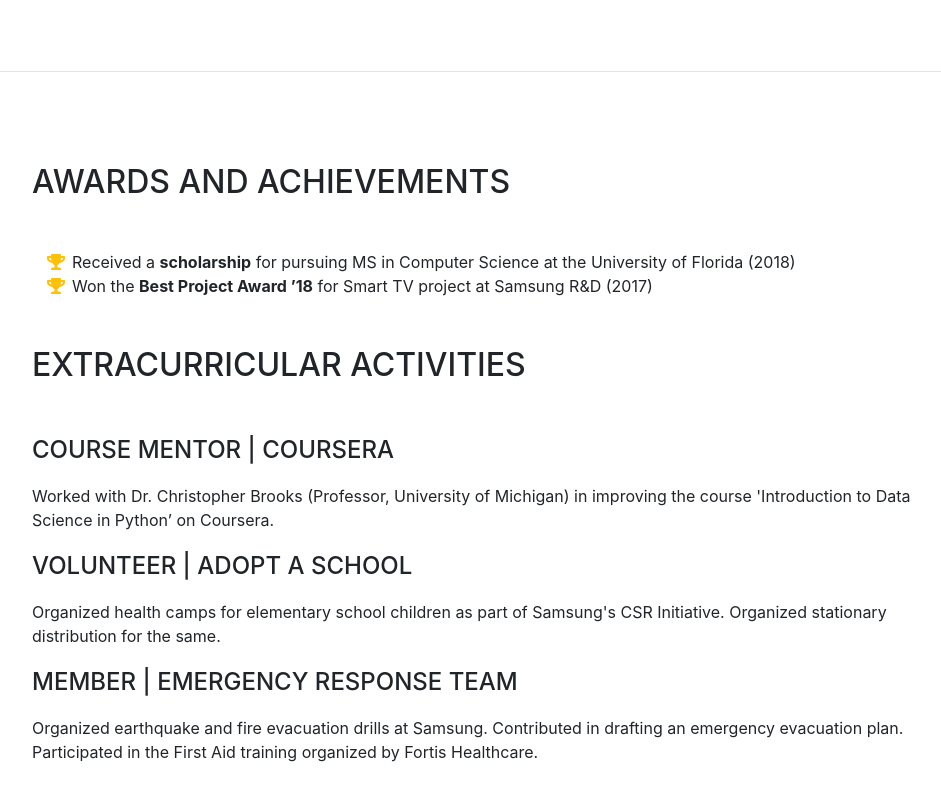
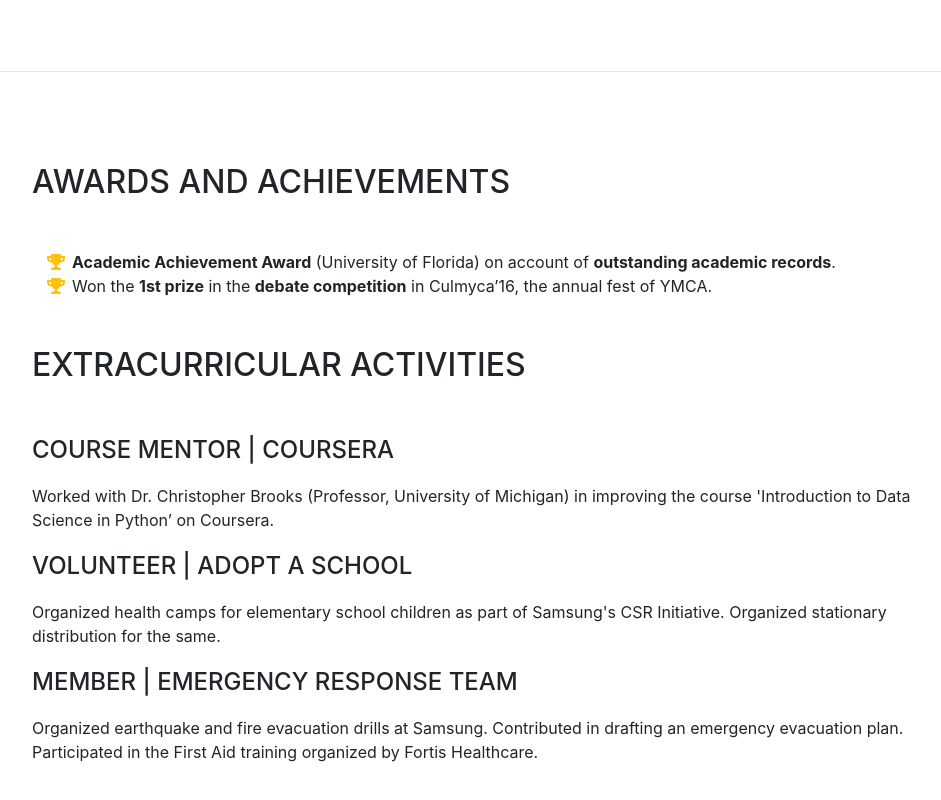
Before and after one commit to ej444/ej444.github.io, a website with bundled scripts: page index.html in a window 1280 px wide. Shown: the part 4382-5182 px from the top of the page, without its empty margins (288-1229 px from the left). Built offline with nearby package versions, Linux system fonts and the light colour scheme; a web font is replaced by a local one.

Commit message:
Update index.html

```diff
--- a/index.html
+++ b/index.html
@@ -205,6 +205,7 @@
               <i></i>
 			  • OpenCV • Spring Boot • Scikit-learn • Natural Language Toolkit • Pandas • Numpy • React.js<p></p></li>
           </ul>
+
           <div class="subheading mb-3">Databases</div>
           <ul class="fa-ul mb-0">
             <li>
@@ -213,11 +214,12 @@
           </ul>
 
 	 <div class="subheading mb-3">Cloud</div>
-          <ul class="fa-ul mb-0">
+         <ul class="fa-ul mb-0">
             <li>
               <i></i>
 			  • Amazon Web Services (AWS)<p></p></li>
           </ul>
+
 	 <div class="subheading mb-3">Tools</div>
           <ul class="fa-ul mb-0">
             <li>
@@ -250,10 +252,10 @@
           <ul class="fa-ul mb-0">
             <li>
               <i class="fa-li fa fa-trophy text-warning"></i>
-              Received a <strong>scholarship</strong> for pursuing MS in Computer Science at the University of Florida (2018)</li>
+              <strong>Academic Achievement Award</strong> (University of Florida) on account of <strong>outstanding academic records</strong>.</li>
             <li>
               <i class="fa-li fa fa-trophy text-warning"></i>
-              Won the <strong>Best Project Award ’18</strong> for Smart TV project at Samsung R&D (2017)</li>
+              Won the <strong>1st prize</strong> in the <strong>debate competition</strong> in Culmyca’16, the annual fest of YMCA.</li>
             <li>
           </ul>
 
```
